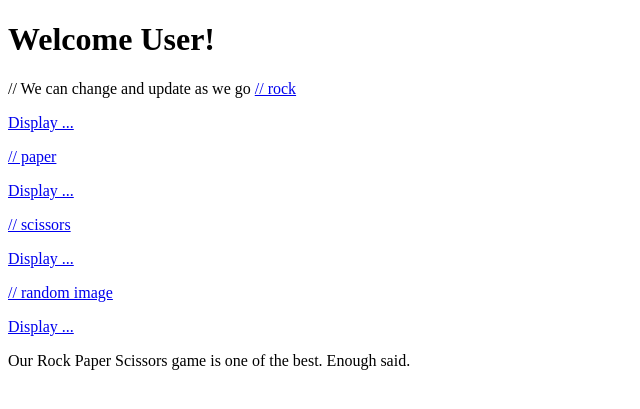
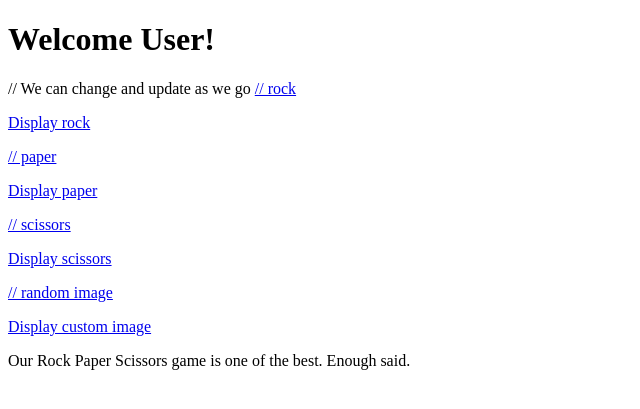
Before and after one commit to justnoted/RockPaperScissors, a Flask app: template templates/social.html in a window 1280 px wide. Shown: the part 144-553 px from the top of the page, without its empty margins (0-640 px from the left). Run offline with Flask 3, Linux system fonts and the light colour scheme; the template is opened without the code that fills it, so the values that code supplies are empty.

Commit message:
images html social fixed

```diff
--- a/templates/social.html
+++ b/templates/social.html
@@ -11,17 +11,17 @@
         <h1>Welcome User!</h1>
             <div id="options">
                 // We can change and update as we go
-                <a href="/result?id="> // rock
-                    <p>Display ...</p>
+                <a href="/result?id=rock.png"> // rock
+                    <p>Display rock</p>
                 </a>
-                <a href="/result?id="> // paper
-                   <p>Display ...</p>
+                <a href="/result?id=paper.png"> // paper
+                   <p>Display paper</p>
                 </a>
-                <a href="/result?id="> // scissors
-                   <p>Display ...</p>
+                <a href="/result?id=scissors.png"> // scissors
+                   <p>Display scissors</p>
                 </a>
-                <a href="/result?id="> // random image
-                   <p>Display ...</p>
+                <a href="/result?id=jarrett.png"> // random image
+                   <p>Display custom image</p>
                 </a>
             </div>
     {% endblock %}
```
